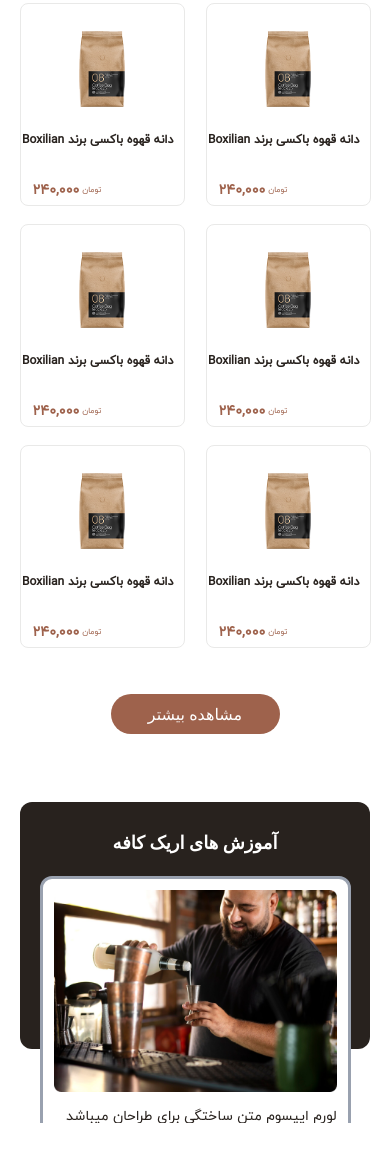
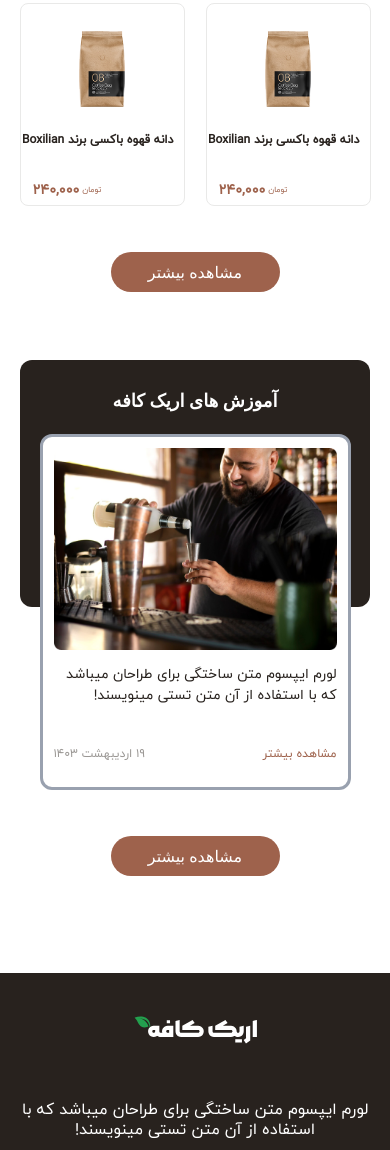
Before and after one commit to rosaraad/ErickCafe, a website built with Vite: page Home Page/index.html in a window 390 px wide. Shown: the part 2388-3538 px from the top of the page. Built offline with nearby package versions, Linux system fonts and the light colour scheme.

Commit message:
home-page-modified

```diff
--- a/Home Page/index.html
+++ b/Home Page/index.html
@@ -537,7 +537,7 @@
           <div class="porforoosh-promotion">۲۰٪</div>
         </div>
       </a>
-      <a href="">
+      <a href="" class="hidden lg:block">
         <div
           class="mahsoolat-item relative w-full lg:w-[321px] w-[165px] lg:h-[410px] h-[203px] lg:border-[1.5px] border-[1px] border-[#E9E9E8] lg:rounded-[20px] rounded-[8px] shrink-0">
           <img src="src/images/coffee-1.png"
@@ -551,7 +551,7 @@
           <div class="porforoosh-promotion">۲۰٪</div>
         </div>
       </a>
-      <a href="">
+      <a href="" class="hidden lg:block">
         <div
           class="mahsoolat-item relative w-full lg:w-[321px] w-[165px] lg:h-[410px] h-[203px] lg:border-[1.5px] border-[1px] border-[#E9E9E8] lg:rounded-[20px] rounded-[8px] shrink-0">
           <img src="src/images/coffee-1.png"
@@ -565,7 +565,7 @@
           <div class="porforoosh-promotion">۲۰٪</div>
         </div>
       </a>
-      <a href="">
+      <a href="" class="hidden lg:block">
         <div
           class="mahsoolat-item relative w-full lg:w-[321px] w-[165px] lg:h-[410px] h-[203px] lg:border-[1.5px] border-[1px] border-[#E9E9E8] lg:rounded-[20px] rounded-[8px] shrink-0">
           <img src="src/images/coffee-1.png"
@@ -579,7 +579,7 @@
           <div class="porforoosh-promotion">۲۰٪</div>
         </div>
       </a>
-      <a href="">
+      <a href="" class="hidden lg:block">
         <div
           class="mahsoolat-item relative w-full lg:w-[321px] w-[165px] lg:h-[410px] h-[203px] lg:border-[1.5px] border-[1px] border-[#E9E9E8] lg:rounded-[20px] rounded-[8px] shrink-0">
           <img src="src/images/coffee-1.png"
@@ -606,7 +606,7 @@
         class="lg:text-[30px] text-[18px] font-semibold text-white w-fit mx-auto lg:top-[47px] top-[27px] left-1/2 -translate-x-1/2 absolute">
         آموزش های اریک کافه</div>
       <div
-        class="amoozesh-center w-full h-full absolute lg:top-[142px] top-[74px] left-1/2 -translate-x-1/2 flex justify-center gap-x-[64px] overflow-x-scroll">
+        class="amoozesh-center w-full lg:h-[427px] h-[356px] absolute lg:top-[142px] top-[74px] left-1/2 -translate-x-1/2 flex justify-center gap-x-[64px] overflow-x-scroll px-[19px]">
         <div
           class="amoozesh-center-items lg:p-[16px] p-[11px] lg:w-[418px] lg:h-[427px] w-[311px] h-[356px] bg-white lg:border-[10px] border-[3px] shadow-[30%] border-gray-400 lg:rounded-[20px] rounded-[12px] shrink-0">
           <img src="src/images/amoozesh-1.png" class="lg:w-[385px] lg:h-[272px] w-[287px] h-[202px] block mx-auto"
```
Also changed, not shown: Home Page/src/css/output.css.
